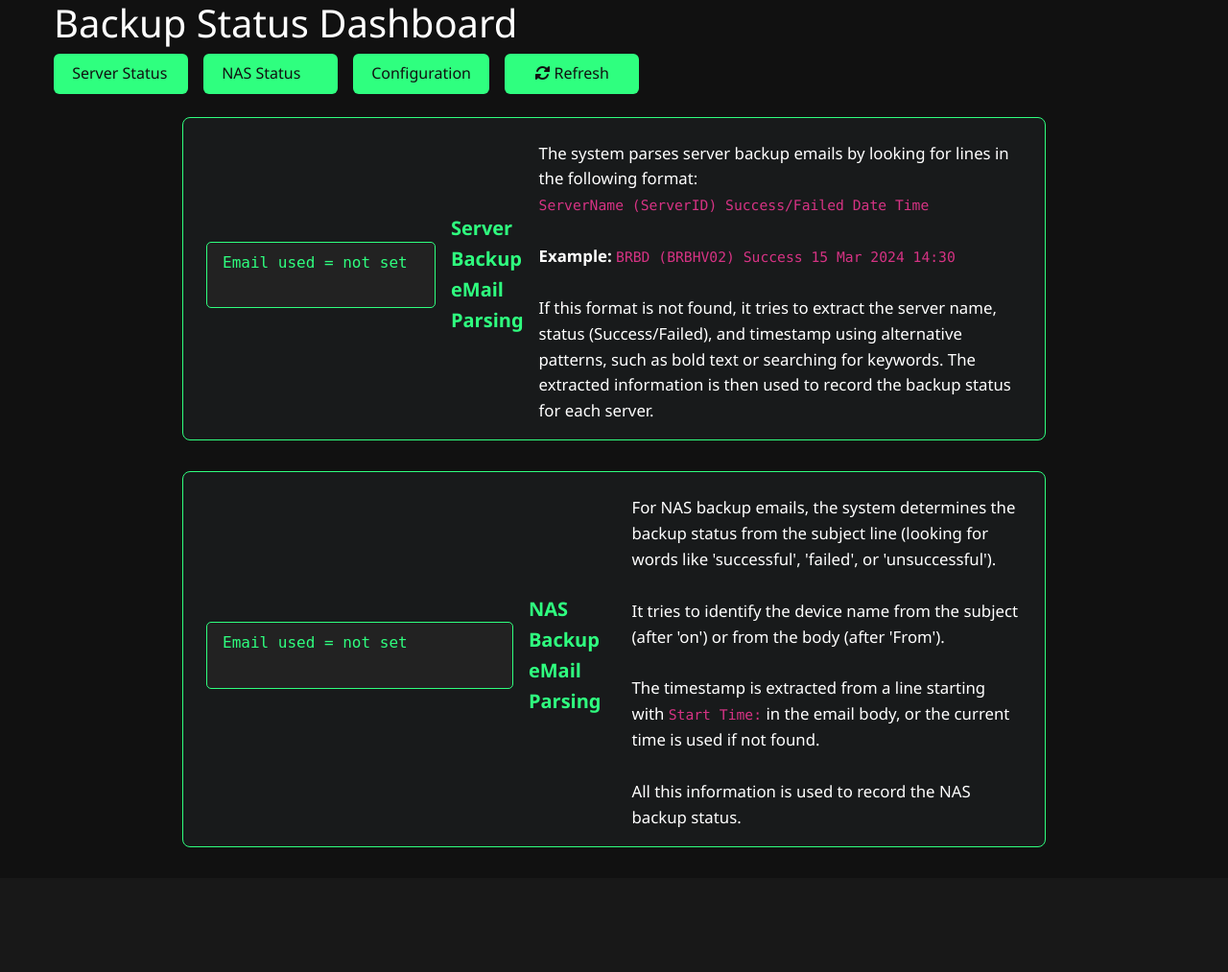
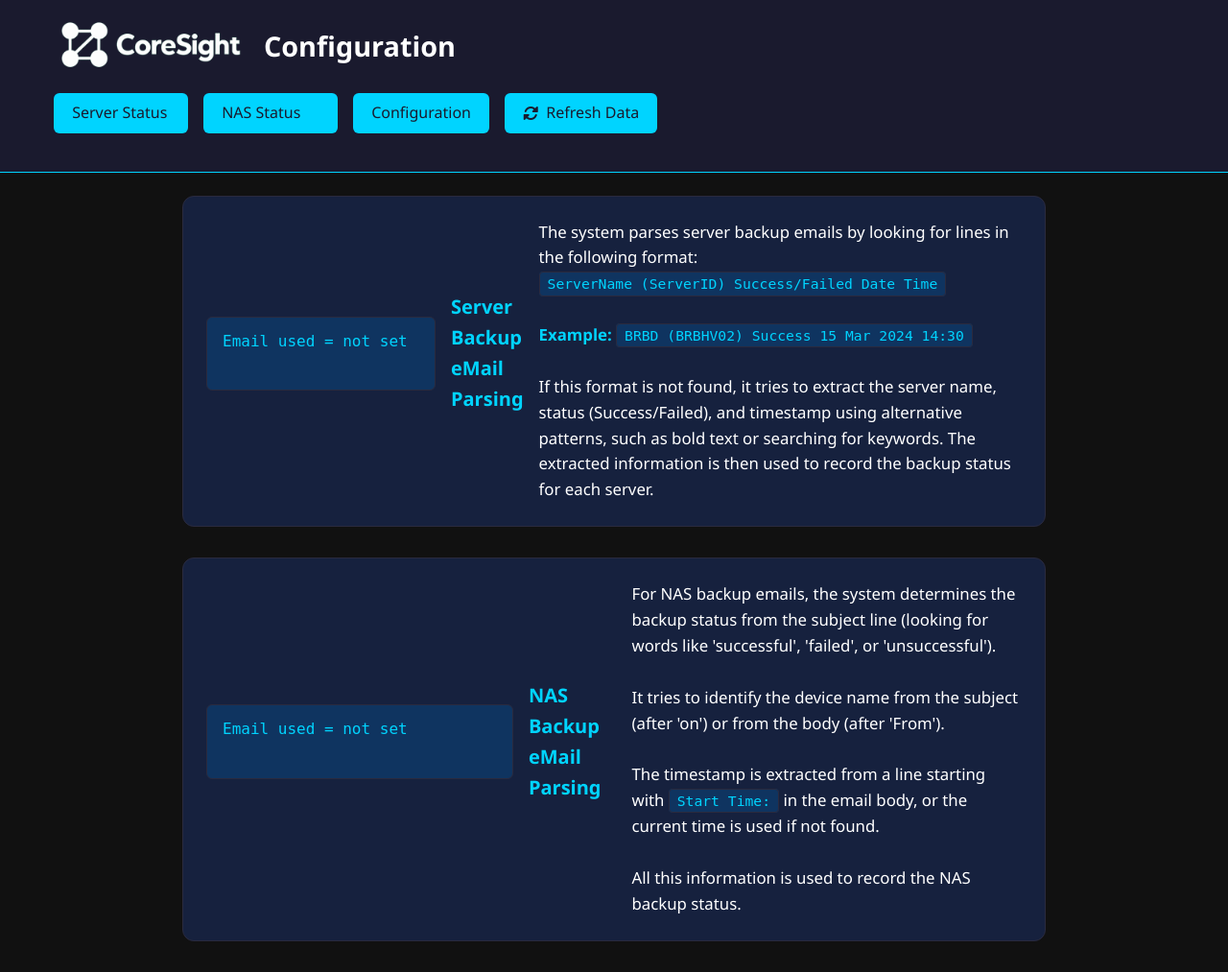
Before and after one commit to bekaheni/Backup-Status, a Flask app: page /configuration in a window 1280 px wide. Shown: the whole page at 96% size. Before the commit the page ends 883 px from the top, so only its background shows below. Run offline with Flask 3, Linux system fonts and the light colour scheme; parts of the project's set-up code (start-up, migrations or seed data) failed here and were passed over.

Commit message:
Fix BRBD/BRBFAP email parsing and improve UI consistency
- Fixed email parsing logic to handle missing timestamps by using email header timestamps
- BRBD and BRBFAP servers now properly appear in backup status dashboard
- Updated configuration page styling to match other pages (consistent colors and layout)
- Combined Clear Database and Delete Emails buttons into single 'Refresh Data' button
- Updated navigation buttons to use consistent cyan color scheme
- Added CoreSight logo and proper header structure to configuration page
- Improved email parsing to handle multiple server entries in single email

```diff
--- a/app.py
+++ b/app.py
@@ -113,7 +113,7 @@ def connect_to_imap(email_type='server'):
         print(f"Inbox: {inbox_name}")
         return None
 
-def parse_backup_status(body):
+def parse_backup_status(body, email_timestamp=None):
     print(f"\nParsing email body for backup statuses...")
     print(f"Full body content:")
     print("-" * 80)
@@ -143,27 +143,18 @@ def parse_backup_status(body):
         for span in bold_spans:
             print(f"Bold span content: {span.text}")
 
-        # Try to find the server name and status directly
-        server_name = None
-        server_id = None
-        status = None
-        timestamp = None
+        # Try to find multiple server entries in the email
+        # Look for all server name and ID patterns
+        server_matches = re.findall(r'([A-Za-z0-9]+)\s*\(([A-Za-z0-9]+)\)', body)
+        print(f"Found {len(server_matches)} server patterns: {server_matches}")
 
-        # Look for server name and ID
-        server_match = re.search(r'([A-Za-z0-9]+)\s*\(([A-Za-z0-9]+)\)', body)
-        if server_match:
-            server_name = server_match.group(1).strip()
-            server_id = server_match.group(2).strip()
-            print(f"Found server: {server_name} ({server_id})")
-
-        # Look for status
-        status_match = re.search(r'(Success|Failed)', body)
-        if status_match:
-            status = status_match.group(1).strip()
-            print(f"Found status: {status}")
+        # Look for all status patterns
+        status_matches = re.findall(r'(Success|Failed|Overdue)', body)
+        print(f"Found {len(status_matches)} status patterns: {status_matches}")
 
         # Look for timestamp
         time_match = re.search(r'(\d{2}\s+\w{3}\s+\d{4}\s+\d{2}:\d{2})', body)
+        timestamp = None
         if time_match:
             dt_str = time_match.group(1).strip()
             try:
@@ -173,14 +164,29 @@ def parse_backup_status(body):
                 print(f"Error parsing date '{dt_str}': {str(e)}")
                 timestamp = datetime.now()
 
-        if server_name and server_id and status and timestamp:
-            result = {
-                'server': f"{server_name} ({server_id})",
-                'status': 'successful' if status.lower() == 'success' else 'unsuccessful',
-                'timestamp': timestamp
-            }
-            print(f"Created result from individual matches: {result}")
-            results.append(result)
+        # If no timestamp found, use email timestamp or current time as fallback
+        if not timestamp:
+            if email_timestamp:
+                timestamp = email_timestamp
+                print(f"No timestamp found in body, using email timestamp: {timestamp}")
+            else:
+                timestamp = datetime.now()
+                print(f"No timestamp found, using current time: {timestamp}")
+
+        # Create results for each server-status combination
+        # For now, assume they're in order (server1->status1, server2->status2, etc.)
+        for i, (server_name, server_id) in enumerate(server_matches):
+            if i < len(status_matches):
+                status = status_matches[i]
+                result = {
+                    'server': f"{server_name} ({server_id})",
+                    'status': 'successful' if status.lower() == 'success' else 'unsuccessful',
+                    'timestamp': timestamp
+                }
+                print(f"Created result from individual matches: {result}")
+                results.append(result)
+            else:
+                print(f"Warning: Server {server_name} ({server_id}) has no corresponding status")
 
     for match in matches:
         server_name = match.group(1).strip()
@@ -343,7 +349,7 @@ def check_email(email_type='server'):
                 if email_type == 'nas':
                     statuses = parse_nas_backup_status(body, subject)
                 else:
-                    statuses = parse_backup_status(body)
+                    statuses = parse_backup_status(body, email_timestamp)
                 print(f"Found {len(statuses)} backup statuses in email")
 
                 for s in statuses:
--- a/templates/configuration.html
+++ b/templates/configuration.html
@@ -2,37 +2,55 @@
 {% block content %}
 <style>
     .config-section {
-        border: 1px solid #2fff7f;
-        border-radius: 8px;
+        background: var(--bg-secondary);
+        border: 1px solid var(--border-color);
+        border-radius: 12px;
         margin-bottom: 2rem;
-        padding: 1.5rem 1.5rem 1rem 1.5rem;
-        background: #181a1b;
+        padding: 1.5rem;
         max-width: 900px;
         margin-left: auto;
         margin-right: auto;
     }
     .config-title {
-        color: #2fff7f;
+        color: var(--accent-cyan);
         font-size: 1.25rem;
         font-weight: 600;
         margin-bottom: 1rem;
     }
     .config-body {
-        color: #fff;
+        color: var(--text-primary);
         font-size: 1.05rem;
         line-height: 1.6;
     }
     .email-box {
         width: 100%;
-        background: #222;
-        color: #2fff7f;
-        border: 1px solid #2fff7f;
-        border-radius: 5px;
+        background: var(--bg-card);
+        color: var(--accent-cyan);
+        border: 1px solid var(--border-color);
+        border-radius: 6px;
         font-family: monospace;
         font-size: 1rem;
-        padding: 0.5rem 1rem;
+        padding: 0.75rem 1rem;
         margin-bottom: 1rem;
         resize: none;
+        transition: border-color 0.2s ease;
+    }
+    .email-box:focus {
+        outline: none;
+        border-color: var(--accent-cyan);
+        box-shadow: 0 0 0 2px rgba(0, 212, 255, 0.2);
+    }
+    .config-body code {
+        background: var(--bg-card);
+        color: var(--accent-cyan);
+        padding: 0.2rem 0.5rem;
+        border-radius: 4px;
+        font-family: monospace;
+        border: 1px solid var(--border-color);
+    }
+    .config-body b {
+        color: var(--accent-cyan);
+        font-weight: 600;
     }
 </style>
 <div class="config-section">
--- a/templates/index.html
+++ b/templates/index.html
@@ -56,8 +56,9 @@
             </div>
         </div>
         <div class="right-section">
-            <button onclick="clearDatabase('server')" class="delete-btn">Clear Server Database</button>
-            <button onclick="deleteOldEmails('server')" class="delete-btn blue">Delete Old Server Emails</button>
+            <button onclick="refreshAllData()" class="delete-btn blue">
+                <i class="fas fa-sync-alt"></i> Refresh Data
+            </button>
         </div>
     </div>
 
--- a/templates/nas.html
+++ b/templates/nas.html
@@ -360,8 +360,9 @@
             </div>
         </div>
         <div class="right-section">
-            <button onclick="clearDatabase('nas')" class="delete-btn">Clear NAS Database</button>
-            <button onclick="deleteOldEmails('nas')" class="delete-btn blue">Delete Old NAS Emails</button>
+            <button onclick="refreshAllData()" class="delete-btn blue">
+                <i class="fas fa-sync-alt"></i> Refresh Data
+            </button>
         </div>
     </div>
 
--- a/templates/template.html
+++ b/templates/template.html
@@ -37,8 +37,8 @@
             gap: 1rem;
         }
         .nav-btn {
-            background-color: #2fff7f;
-            color: #111;
+            background: var(--accent-cyan);
+            color: var(--bg-primary);
             border: none;
             padding: 0.5rem 1.2rem;
             border-radius: 6px;
@@ -50,8 +50,8 @@
             text-align: center;
         }
         .nav-btn:hover {
-            background-color: #00ff99;
-            color: #111;
+            background: #00B8E6;
+            color: var(--bg-primary);
         }
         .nav-right {
             display: flex;
@@ -63,19 +63,66 @@
             align-items: center;
             gap: 1rem;
         }
+
+        /* Header Section */
+        .header {
+            background: var(--bg-primary);
+            padding: 1rem 0;
+            margin-bottom: 1.5rem;
+            border-bottom: 1px solid var(--accent-cyan);
+        }
+
+        .header-content {
+            max-width: 1200px;
+            margin: 0 auto;
+            padding: 0 1rem;
+        }
+
+        .header-title-section {
+            display: flex;
+            align-items: center;
+            gap: 1rem;
+            margin-bottom: 1rem;
+        }
+
+        .header-logo {
+            height: 65px;
+            width: auto;
+            object-fit: contain;
+        }
+
+        .app-title {
+            font-size: 1.8rem;
+            font-weight: 600;
+            color: var(--text-primary);
+            margin-bottom: 0;
+        }
+
+        .nav-btn.active {
+            background: var(--accent-cyan);
+            color: var(--bg-primary);
+        }
+
+        .user-info {
+            color: var(--text-primary);
+        }
     </style>
 </head>
 <body>
-    <div class="container">
-        <header>
-            <h1>Backup Status Dashboard</h1>
+    <!-- Header Section -->
+    <header class="header">
+        <div class="header-content">
+            <div class="header-title-section">
+                <img src="{{ url_for('static', filename='CoreSight.png') }}" alt="CoreSight Logo" class="header-logo">
+                <h1 class="app-title">Configuration</h1>
+            </div>
             <nav class="main-nav">
                 <div class="nav-left">
                     <a href="/" class="nav-btn">Server Status</a>
                     <a href="/nas" class="nav-btn">NAS Status</a>
-                    <a href="/configuration" class="nav-btn">Configuration</a>
-                    <a href="/manual-refresh" class="nav-btn refresh-btn" style="text-decoration: none; display: inline-block;">
-                        <i class="fas fa-sync-alt"></i> Refresh
+                    <a href="/configuration" class="nav-btn active">Configuration</a>
+                    <a href="/manual-refresh" class="nav-btn refresh-btn">
+                        <i class="fas fa-sync-alt"></i> Refresh Data
                     </a>
                 </div>
                 <div class="nav-right">
@@ -87,7 +134,10 @@
                     </div>
                 </div>
             </nav>
-        </header>
+        </div>
+    </header>
+
+    <div class="container">
         {% block content %}{% endblock %}
     </div>
 </body>
```
Also changed, not shown: static/js/common.js (+87 -0 lines).
